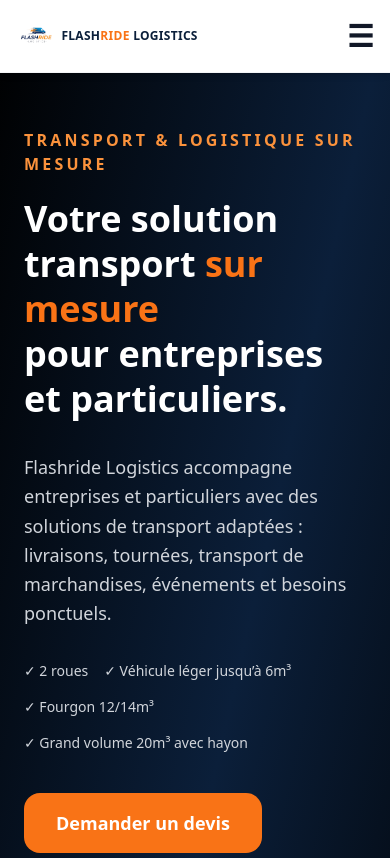
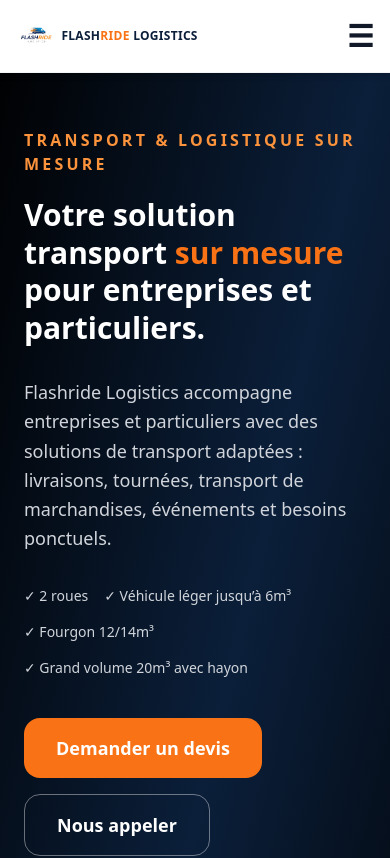
Before and after one commit to jasonvandommele-commits/flashride-logistics, a Next.js app: page / in a window 390 px wide. Shown: the top 858 px of the page. Built offline with nearby package versions, Linux system fonts and the light colour scheme.

Commit message:
Update page.jsx

```diff
--- a/app/page.jsx
+++ b/app/page.jsx
@@ -144,7 +144,7 @@
             </p>
 
 
-            <h1 className="text-4xl md:text-5xl lg:text-7xl font-black leading-tight">
+            <h1 className="text-3xl sm:text-4xl md:text-5xl lg:text-7xl font-black leading-tight">
 
               Votre solution transport
               <span className="text-orange-500">
```
